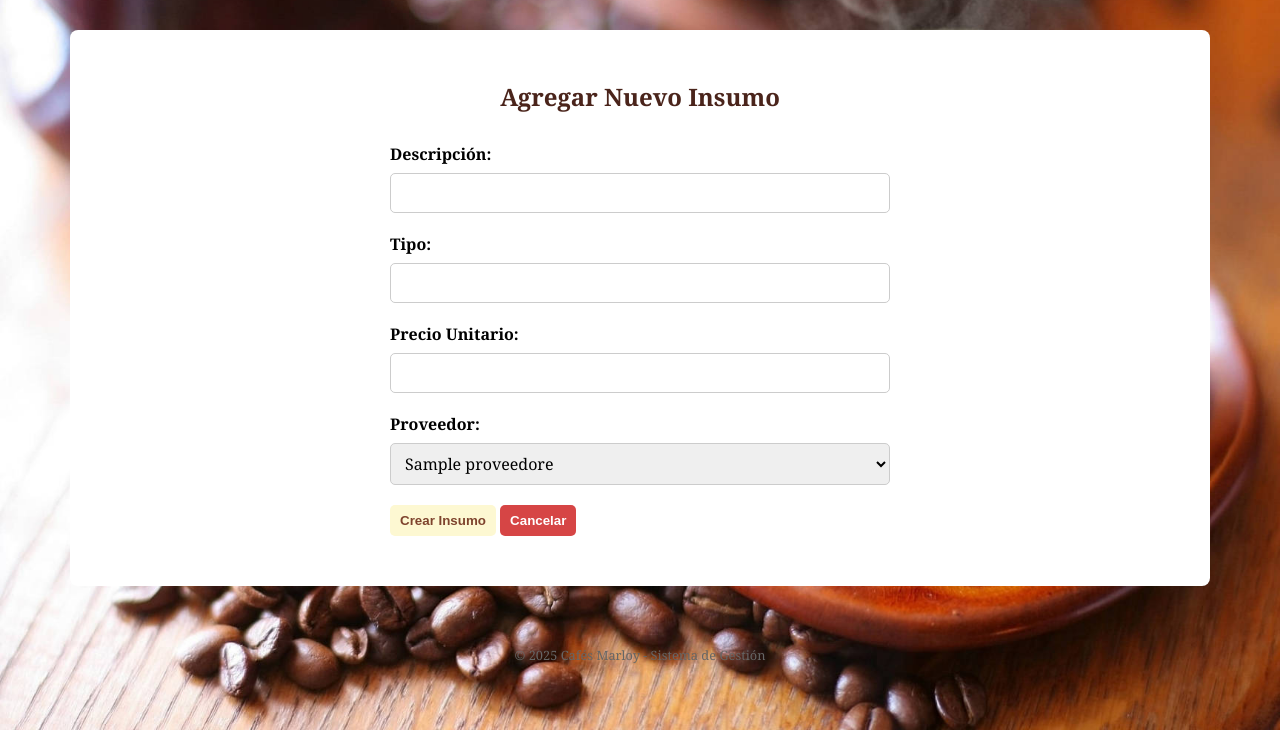
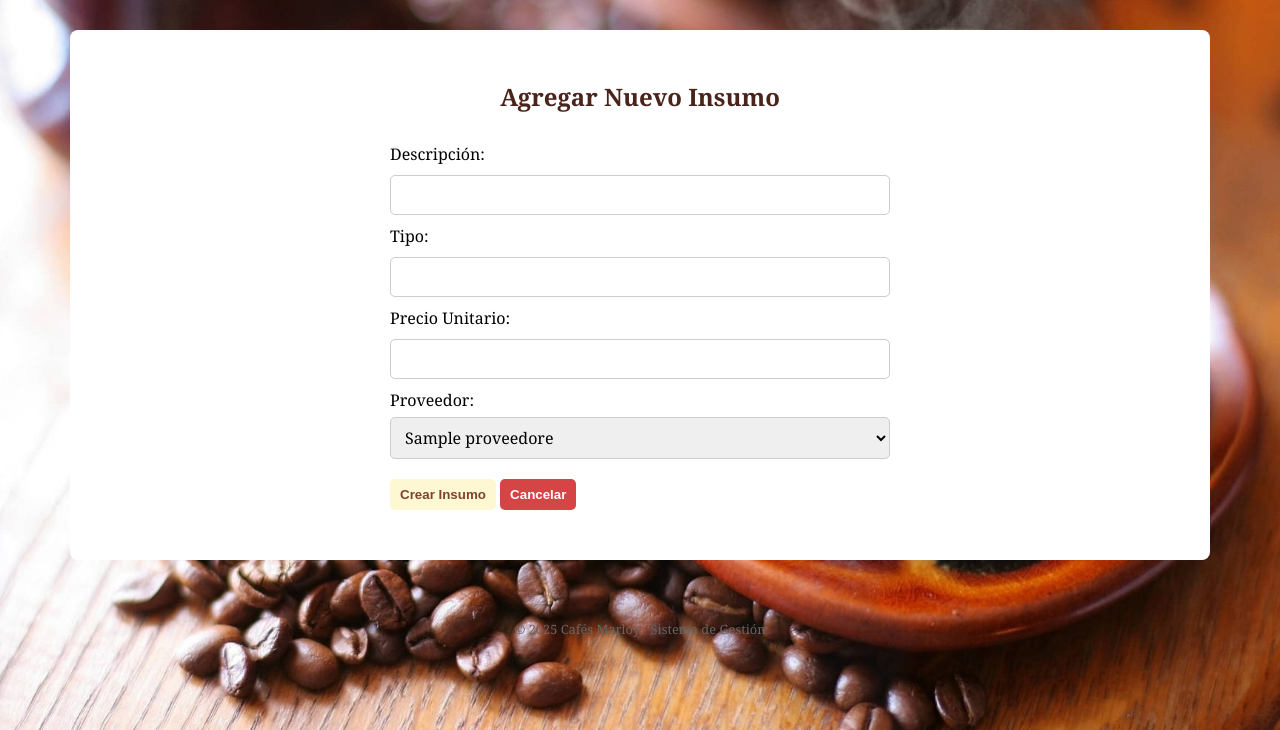
Before and after one commit to mariprieto01/obligatorio, a Flask app: page /insumos/nuevo in a window 1280 px wide. Shown: the part 70-800 px from the top of the page. Run offline with Flask 3, Linux system fonts and the light colour scheme; the visitor is signed in with stand-in values (Sample User, id 1); tables that the repository leaves empty hold one stand-in row (values such as "Sample post").

Commit message:
Arreglos

```diff
--- a/static/styles.css
+++ b/static/styles.css
@@ -215,10 +215,9 @@ textarea {
 .formulario-nuevo label {
     display: block;
     margin-bottom: 6px;
-    font-weight: bold;
+    font-weight: normal;
 }
 
-.formulario-nuevo input,
 .formulario-nuevo select,
 .formulario-nuevo textarea {
     display: block;
@@ -231,9 +230,3 @@ textarea {
     font-family: 'Georgia', serif;
     font-size: 1rem;
 }
-
-.formulario-nuevo label {
-    display: block;
-    margin-bottom: 8px;
-    font-weight: bold;
-}
```
Also changed, not shown: UsuariosMarloy.sql (+1 -6 lines).
